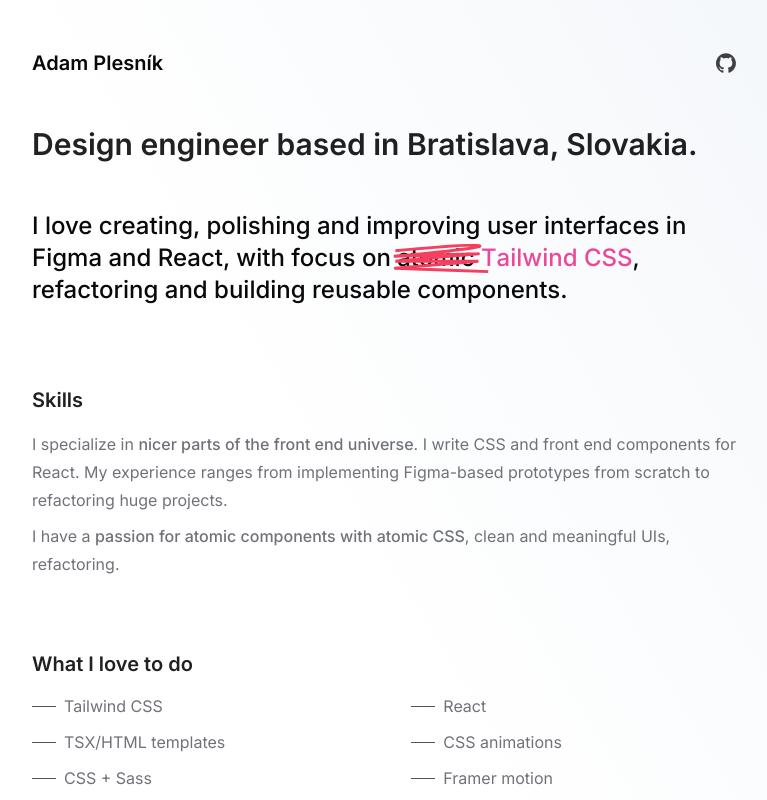
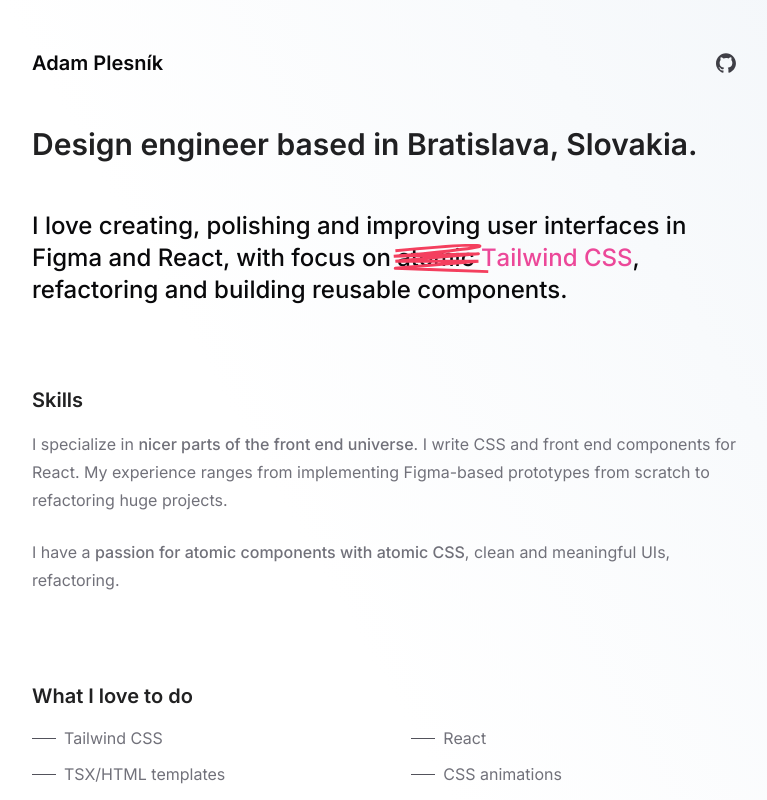
Before and after one commit to adamplesnik/adamplesnik.com, a React (Vite) app: page / in a window 1280 px wide. Shown: the top 800 px of the page, without its empty margins (256-1023 px from the left). Built offline with nearby package versions, Linux system fonts and the light colour scheme.

Commit message:
Update Paragraph

```diff
--- a/src/components/Paragraph.tsx
+++ b/src/components/Paragraph.tsx
@@ -1,31 +1,13 @@
+import clsx from 'clsx'
 import { PropsWithChildren } from 'react'
 
-const Paragraph = ({
-  children,
-  className = '',
-  size = 'regular',
-}: PropsWithChildren<ParagraphProps>) => {
-  return (
-    <p
-      className={
-        'mb-2 w-full ' +
-        (size === 'regular'
-          ? 'text-base leading-7'
-          : size === 'large'
-            ? 'text-lg'
-            : 'text-sm font-medium opacity-60') +
-        (className && ` ${className}`)
-      }
-    >
-      {children}
-    </p>
-  )
+const Paragraph = ({ children, className = '' }: PropsWithChildren<ParagraphProps>) => {
+  return <p className={clsx('mb-6 w-full text-base leading-7', className)}>{children}</p>
 }
 
 export interface ParagraphProps {
   children: PropsWithChildren
   className?: string
-  size?: 'regular' | 'large' | 'small'
 }
 
 export default Paragraph
```
Also changed, not shown: 1 other file (tests, documents, lock files or other folders).
